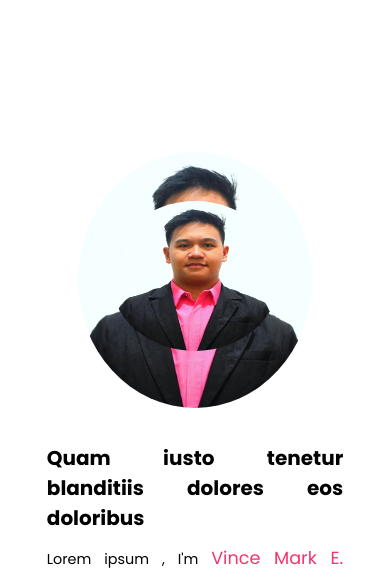
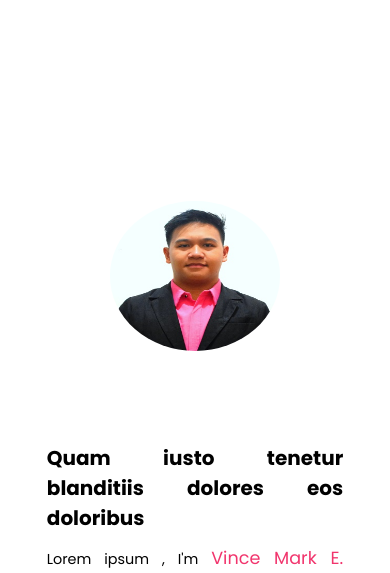
Before and after one commit to VinceMarkArnedo/VinceMarkArnedo.github.io, a PHP site: page / in a window 390 px wide. Shown: the part 51-624 px from the top of the page. Run offline with PHP 8.4, Linux system fonts and the light colour scheme.

Commit message:
Update style.css

```diff
--- a/css/style.css
+++ b/css/style.css
@@ -92,9 +92,6 @@ html{
 .profpic{
     height: 350px;
     width: 24%;
-    padding: 0px 30px;
-    background-image: url('hahaha.jpg');
-    background-size: 100% 100%;
     padding: 0px 20px;
     padding-right: 100px;
     /* background-image: url('hahaha.jpg');
@@ -113,7 +110,6 @@ html{
 .introduction{
     padding: 10px;
     padding-right: 44px;
-    padding-left: 44px;
     padding-left: 54px;
     width: 76%;
 }
@@ -125,7 +121,6 @@ html{
     font-size: 1.2rem;
 }
 
-@media all and (max-width: 800px) {
 @media all and (max-width: 900px) {
     #about{
         padding-left: 0;
@@ -143,14 +138,11 @@ html{
 
     .profpic{
         width: 60%;
-        height: 270px;
         height: 100%;
         padding: 0px 0px 0px 0px;
         margin: 0px 0px 0px 0px;
 
         text-align: center;
-        background-image: url('hahaha.jpg');
-        background-size: 100% 100%;
         /* background-image: url('hahaha.jpg');
         background-size: 100% 100%; */
     }
```
